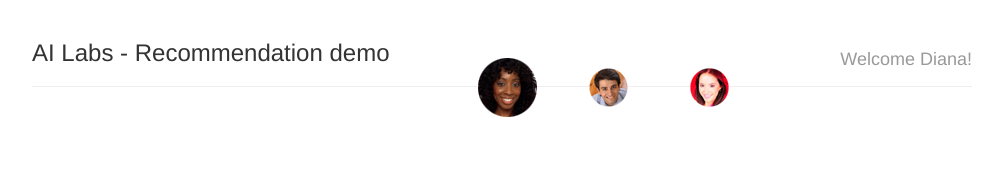
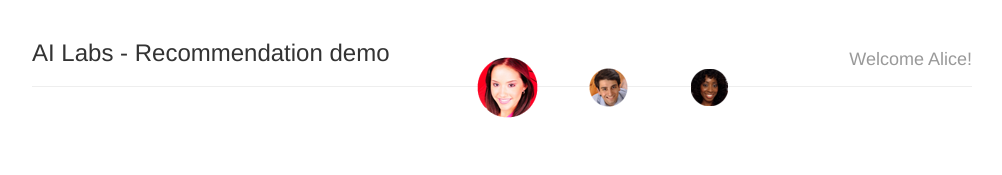
Before and after one commit to stefanleijnen/ailabs_demo, a plain HTML site: page index.html in a window 1280 px wide. Shown: the top 175 px of the page, without its empty margins (138-1140 px from the left). Drawn offline with Linux system fonts and the light colour scheme.

Commit message:
Changed users
sorry Diana, Carla was here first…

```diff
--- a/first.js
+++ b/first.js
@@ -2,7 +2,7 @@
 var easyrecApiUrl = "http://188.226.152.179:8080/easyrec-web/api/1.0/json/"; //easyrec server: was (for testing purposes) "http://demo.easyrec.org:8080/api/1.0/json/";
 var apiKey        = "d1c498179bc4e7fdce1e9a5ab09da73b"; //easyrec server: was (for testing purposes) 7261e136fa4f72fbbabe8057a904dba1";
 var tenantId      = "AILABS"; //easyrec server: was (for testing purposes) "AILABS_DEMO";
-var userId        = "Diana";
+var userId        = "Alice";
 
 function writeWelcome() {
     $("#welcomeDiv").html("<h4>Welcome " + userId + "!</h4>");
--- a/index.html
+++ b/index.html
@@ -43,7 +43,7 @@
 
     <div id="photos">
         <div class="mx-button">
-            <input type="radio" name="mx" id="button1" checked onclick="changeUser('Diana')">
+            <input type="radio" name="mx" id="button1" checked onclick="changeUser('Alice')">
             <label for="button1" id="label1"></label>
         </div>
         <div class="mx-button">
@@ -51,7 +51,7 @@
             <label for="button2" id="label2"></label>
         </div>
         <div class="mx-button">
-            <input type="radio" name="mx" id="button3" onclick="changeUser('Alice')">
+            <input type="radio" name="mx" id="button3" onclick="changeUser('Carla')">
             <label for="button3" id="label3"></label>
         </div>
     </div>
--- a/style.css
+++ b/style.css
@@ -83,12 +83,12 @@ body {
 .mx-button input {
     display: none;
 }
-.mx-button input         + #label1 { background-image: url(img/diana-small.png); }
+.mx-button input         + #label1 { background-image: url(img/alice-small.png); }
 .mx-button input         + #label2 { background-image: url(img/ben-small.png); }
-.mx-button input         + #label3 { background-image: url(img/alice-small.png); }
-.mx-button input:checked + #label1 { background-image: url(img/diana-big.png); }
+.mx-button input         + #label3 { background-image: url(img/carla-small.png); }
+.mx-button input:checked + #label1 { background-image: url(img/alice-big.png); }
 .mx-button input:checked + #label2 { background-image: url(img/ben-big.png); }
-.mx-button input:checked + #label3 { background-image: url(img/alice-big.png); }
+.mx-button input:checked + #label3 { background-image: url(img/carla-big.png); }
 
 .rating-input {
     float: left;
```
Also changed, not shown: img/carla-big.png (renamed from img/diana-big.png), img/carla-small.png (renamed from img/diana-small.png).
